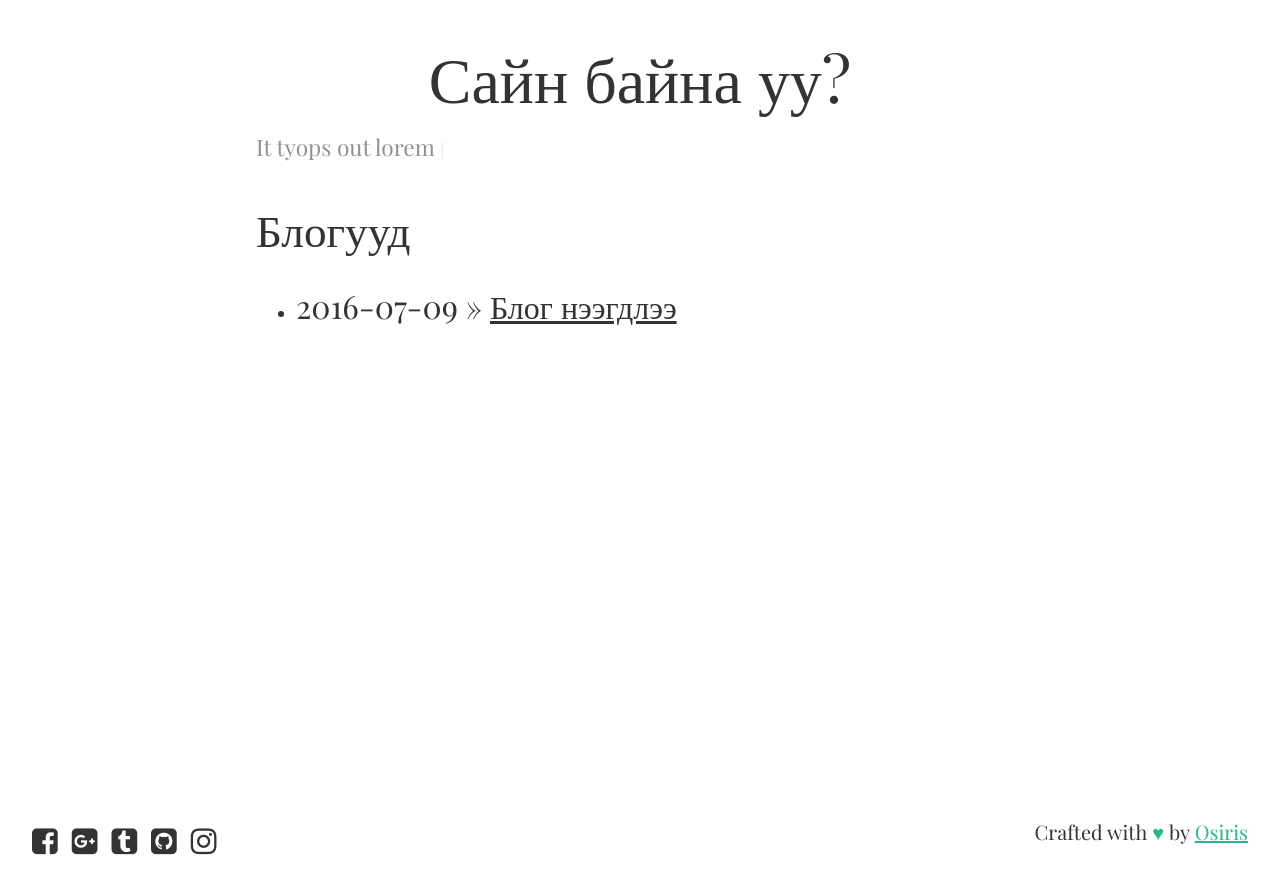
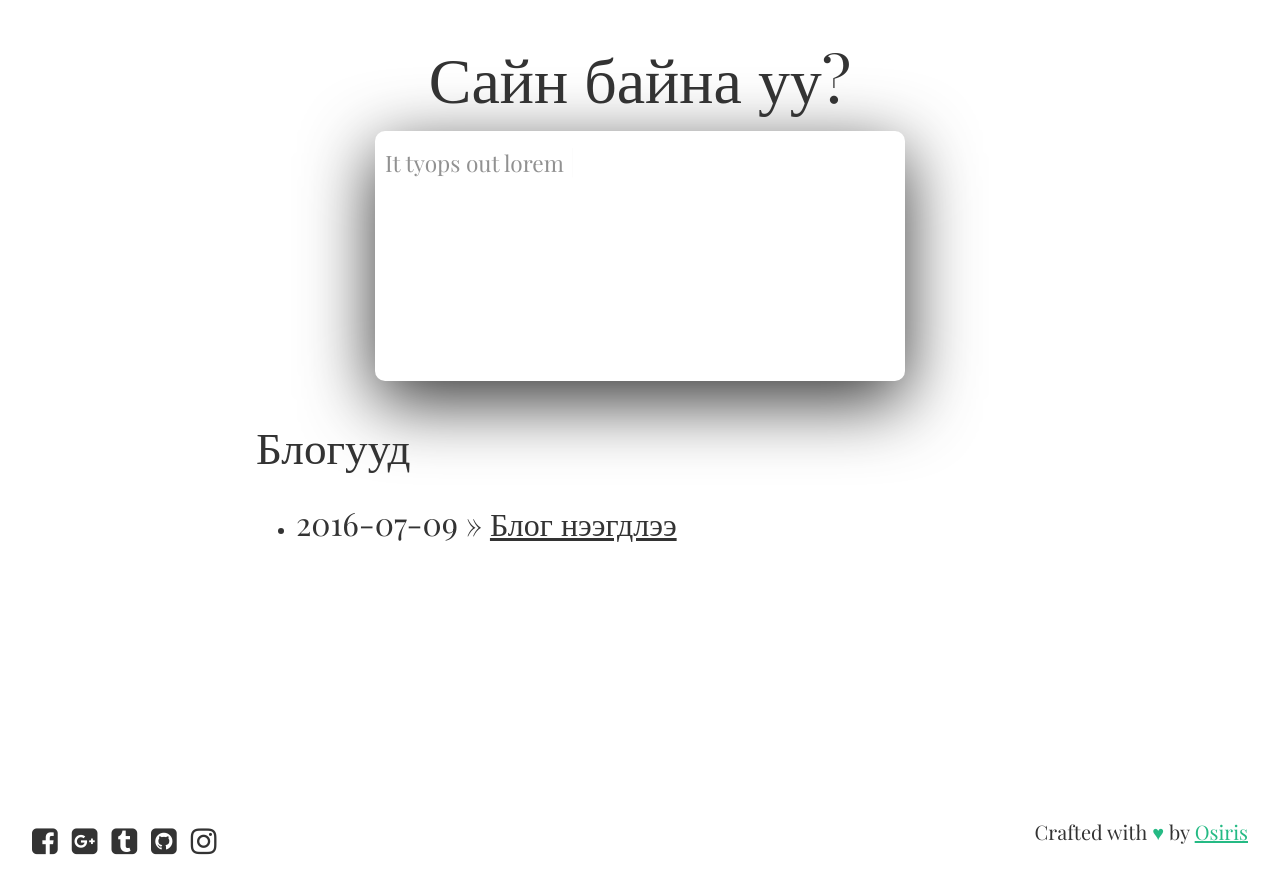
Before and after one commit to Ds3c-ctf-team/enkhee-Osiris.github.io-old, a Jekyll site: the page built from index.html, in a window 1280 px wide. Shown: the top 894 px of the page. Built offline with Jekyll 4.4.1, drawn with Linux system fonts in a browser that asks for light colours; nearby versions of some CDN libraries; some web fonts are replaced.

Commit message:
Update layout

```diff
--- a/css/main.css
+++ b/css/main.css
@@ -56,11 +56,24 @@
 }
 
 .text-editor-wrap {
-    display: block;
-    clear: both;
-    overflow: hidden;
+	display: block;
+	margin: auto;
+	max-width: 530px;
+	border-radius: 10px;
+	box-shadow: rgba(0, 0, 0, 0.8) 0px 20px 70px;
+	clear: both;
+	overflow: hidden;
 }
-
+.text-body {
+	height: 250px;
+	padding: 10px;
+	color: #f0f0f0;
+	font-size: 1.75em;
+	line-height: 1.40em;
+	font-weight: 500;
+	text-align: left;
+	overflow: hidden;
+}
 footer .grd-row-col-3-6 {
     line-height: inherit;
 }
```
